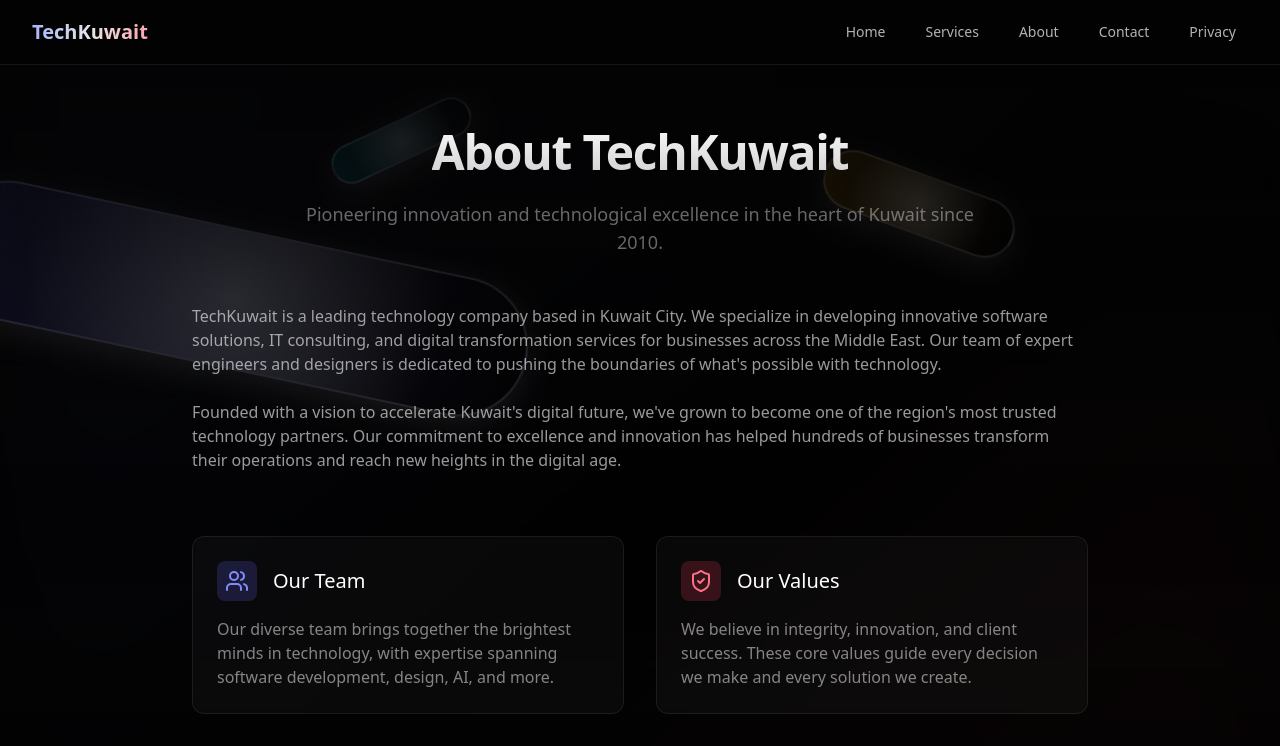
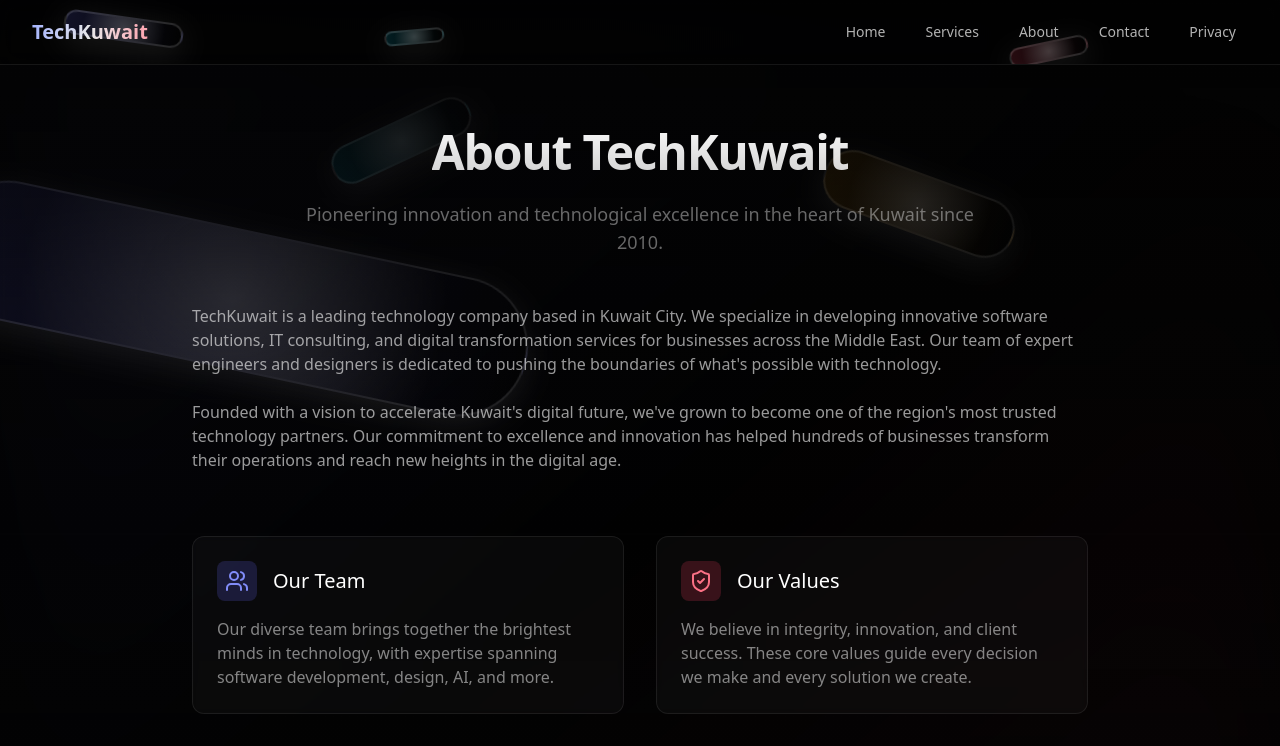
Before and after one commit to hossam-hr/sgertrhryterg, a React (Vite) app: page /about in a window 1280 px wide. Shown: the top 746 px of the page. Built offline with nearby package versions, Linux system fonts and the light colour scheme.

Commit message:
feat: Apply geometric shapes to navbar
Make the navbar visually similar to the floating geometric shapes.

```diff
--- a/src/components/Navbar.tsx
+++ b/src/components/Navbar.tsx
@@ -1,6 +1,73 @@
 
 import { Link } from "react-router-dom";
 import { cn } from "@/lib/utils";
+import { motion } from "framer-motion";
+
+// Reusing the ElegantShape component for consistency
+const NavShape = ({
+  delay = 0,
+  width = 150,
+  height = 40,
+  rotate = 0,
+  gradient = "from-white/[0.08]",
+  className,
+}: {
+  delay?: number;
+  width?: number;
+  height?: number;
+  rotate?: number;
+  gradient?: string;
+  className?: string;
+}) => {
+  return (
+    <motion.div
+      initial={{
+        opacity: 0,
+        scale: 0.8,
+        rotate: rotate - 5,
+      }}
+      animate={{
+        opacity: 1,
+        scale: 1,
+        rotate,
+      }}
+      transition={{
+        duration: 1.5,
+        delay,
+        ease: [0.23, 0.86, 0.39, 0.96],
+      }}
+      className={cn("absolute", className)}
+    >
+      <motion.div
+        animate={{
+          y: [0, 5, 0],
+        }}
+        transition={{
+          duration: 8,
+          repeat: Number.POSITIVE_INFINITY,
+          ease: "easeInOut",
+        }}
+        style={{
+          width,
+          height,
+        }}
+        className="relative"
+      >
+        <div
+          className={cn(
+            "absolute inset-0 rounded-full",
+            "bg-gradient-to-r to-transparent",
+            gradient,
+            "backdrop-blur-[2px] border-2 border-white/[0.15]",
+            "shadow-[0_8px_32px_0_rgba(255,255,255,0.1)]",
+            "after:absolute after:inset-0 after:rounded-full",
+            "after:bg-[radial-gradient(circle_at_50%_50%,rgba(255,255,255,0.2),transparent_70%)]"
+          )}
+        />
+      </motion.div>
+    </motion.div>
+  );
+};
 
 const NavLink = ({ to, children }: { to: string; children: React.ReactNode }) => {
   return (
@@ -19,9 +86,36 @@ const NavLink = ({ to, children }: { to: string; children: React.ReactNode }) =>
 
 export const Navbar = () => {
   return (
-    <nav className="fixed w-full z-50 bg-[#030303]/80 backdrop-blur-md border-b border-white/[0.08]">
+    <nav className="fixed w-full z-50 bg-[#030303]/60 backdrop-blur-md border-b border-white/[0.08]">
+      <div className="relative overflow-hidden h-16">
+        {/* Floating shapes in the navbar */}
+        <NavShape
+          delay={0.3}
+          width={120}
+          height={25}
+          rotate={8}
+          gradient="from-indigo-500/[0.15]"
+          className="left-[5%] top-[20%]"
+        />
+        <NavShape
+          delay={0.5}
+          width={80}
+          height={20}
+          rotate={-12}
+          gradient="from-rose-500/[0.15]"
+          className="right-[15%] top-[60%]"
+        />
+        <NavShape
+          delay={0.4}
+          width={60}
+          height={15}
+          rotate={-5}
+          gradient="from-cyan-500/[0.15]"
+          className="left-[30%] top-[40%]"
+        />
+
         <div className="max-w-7xl mx-auto px-4 sm:px-6 lg:px-8">
-        <div className="flex items-center justify-between h-16">
+          <div className="relative z-10 flex items-center justify-between h-16">
             <div className="flex items-center">
               <Link to="/" className="flex-shrink-0">
                 <span className="text-xl font-bold bg-clip-text text-transparent bg-gradient-to-r from-indigo-300 via-white/90 to-rose-300">
@@ -40,6 +134,7 @@ export const Navbar = () => {
             </div>
           </div>
         </div>
+      </div>
     </nav>
   );
 };
```
Lines whose indentation alone changed are shown as unchanged.
